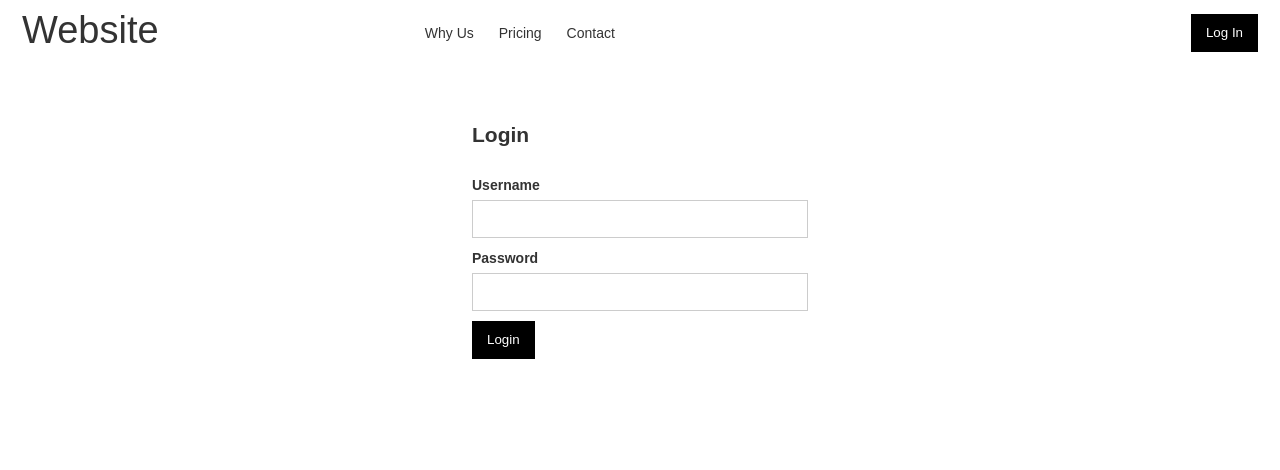
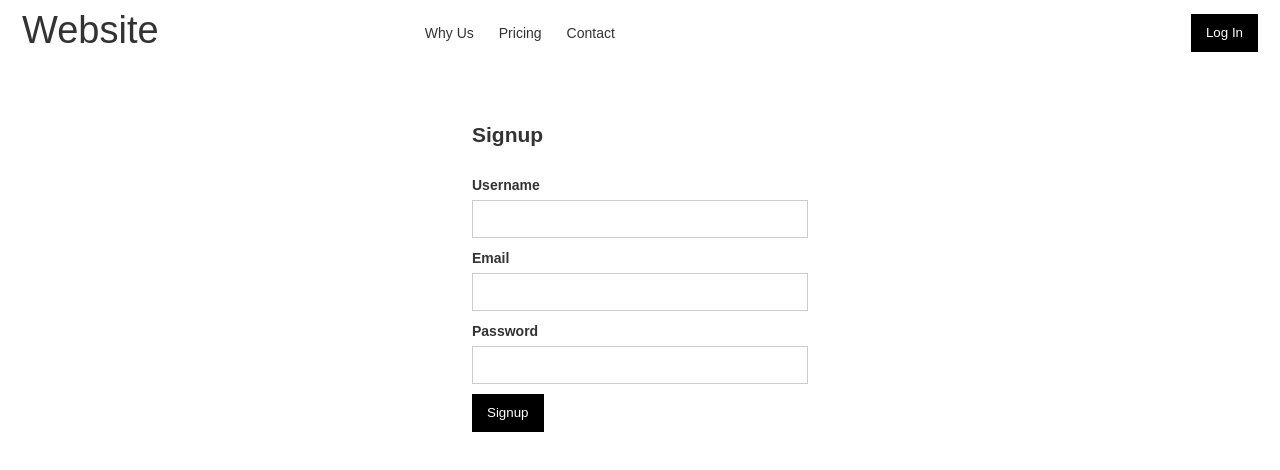
Before and after one commit to PICTWTL/pandas, a React (Create React App) app: page / in a window 1280 px wide. Shown: the top 470 px of the page. Built offline with nearby package versions, Linux system fonts and the light colour scheme.

Commit message:
Signup page added

```diff
--- a/src/App.js
+++ b/src/App.js
@@ -5,11 +5,11 @@ import "./App.css";
 import Admin from "./pages/Admin";
 import { Landing } from "./pages/Landing";
 import Login from "./pages/Login";
-
+import Signup from "./pages/Signup";
 const App = () => {
   return (
     <>
-      <Login/>
+      <Signup/>
     </>
 
 
--- /dev/null
+++ b/src/pages/Signup.js
@@ -0,0 +1,31 @@
+import React from "react";
+import { LandingNavbar } from "../components/LandingNavbar";
+import "../styles/landingNavbar.scss"
+import "../styles/login.scss"
+const Signup = () => {
+    return <div>
+      <LandingNavbar/>
+      <section>
+        <div className="div-block-2">
+            <h1 className="heading-3">Signup</h1>
+            <div className="form">
+              <form>
+
+                <label for="username" className="field-lable">Username</label>
+                <input type="text" className="input-field" name="name"></input>
+
+                <label for="email" className="field-lable">Email</label>
+                <input type="email" className="input-field" name="email"></input>
+
+                <label for="password" className="field-lable">Password</label>
+                <input type="password" className="input-field" name="password"></input>
+
+                <input type="submit" value="Signup" className="w-button"></input>
+              </form>
+            </div>
+        </div>
+      </section>
+    </div>;
+  };
+
+  export default Signup;
```
